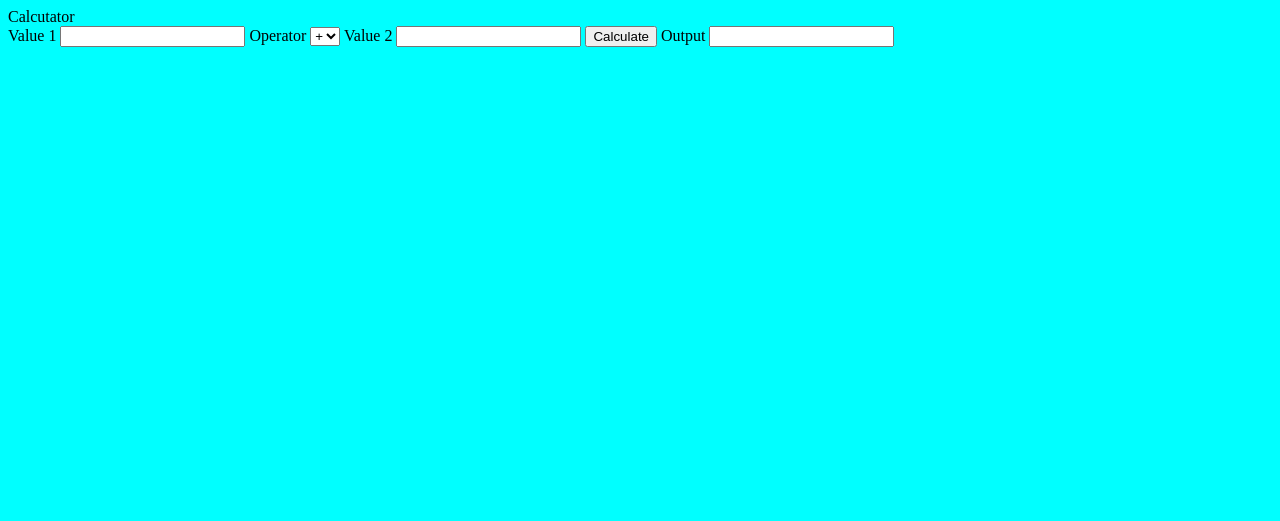
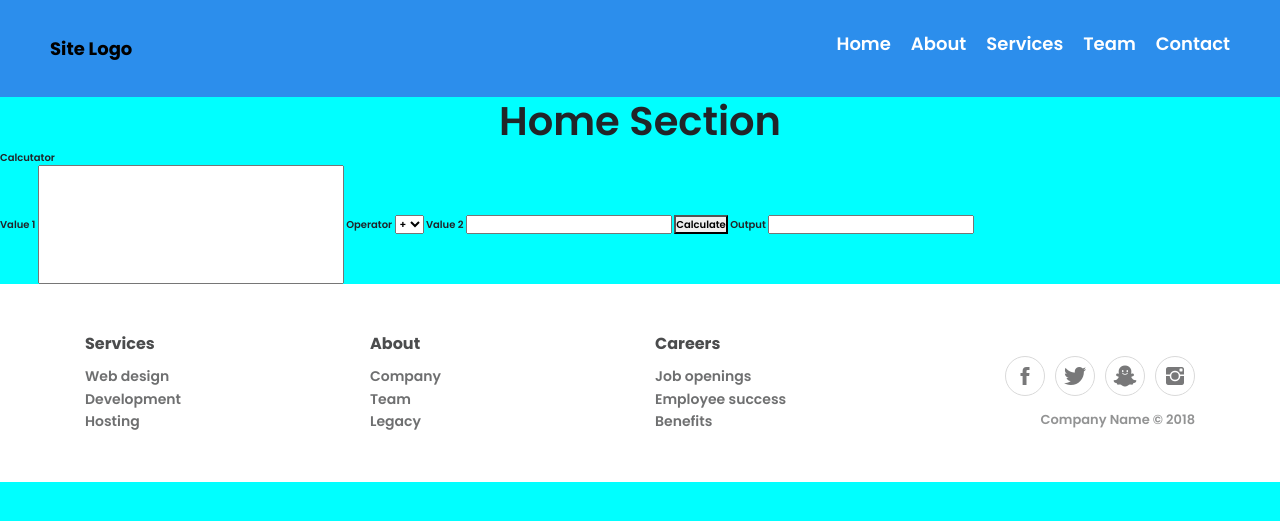
Before and after one commit to ObaidullahAzad/Calculator, a Django app: page / in a window 1280 px wide. Shown: the top 521 px of the page. Run offline with Django 4.2, Linux system fonts and the light colour scheme; some libraries are stand-ins or nearby versions.

Commit message:
Add files via upload

```diff
--- /dev/null
+++ b/static/Function.js
@@ -0,0 +1,14 @@
+let hamMenuIcon = document.getElementById("ham-menu");
+let navBar = document.getElementById("nav-bar");
+let navLinks = navBar.querySelectorAll("li");
+
+hamMenuIcon.addEventListener("click", () => {
+  navBar.classList.toggle("active");
+  hamMenuIcon.classList.toggle("fa-times");
+});
+navLinks.forEach((navLinks) => {
+  navLinks.addEventListener("click", () => {
+    navBar.classList.remove("active");
+    hamMenuIcon.classList.toggle("fa-times");
+  });
+});
--- a/static/Look.css
+++ b/static/Look.css
@@ -1,3 +1,201 @@
 body{
     background-color: aqua;
 }
+* {
+    padding: 0;
+    margin: 0;
+    box-sizing: border-box;
+  }
+  html {
+    font-size: 62.5%;
+  }
+  *:not(i) {
+    font-family: "Poppins", sans-serif;
+  }
+  header {
+
+    width: 100%;
+    background-color: #2c8eec;
+    padding: 3rem 5rem;
+
+  }
+  nav {
+    display: flex;
+    justify-content: space-between;
+    align-items: center;
+  }
+  nav ul {
+    list-style: none;
+    display: flex;
+    gap: 2rem;
+  }
+  nav a {
+    font-size: 1.8rem;
+    text-decoration: none;
+  }
+  nav a#logo {
+    color: #000000;
+    font-weight: 700;
+  }
+  nav ul a {
+    color: #ffffff;
+    font-weight: 600;
+  }
+  nav ul a:hover {
+    border-bottom: 2px solid #ffffff;
+  }
+  section#home {
+    display: grid;
+    place-items: center;
+  }
+  h1 {
+    font-size: 4rem;
+  }
+  #ham-menu {
+    display: none;
+  }
+  nav ul.active {
+    left: 0;
+  }
+  @media only screen and (max-width: 991px) {
+    html {
+      font-size: 56.25%;
+    }
+    header {
+      padding: 2.2rem 5rem;
+    }
+  }
+  @media only screen and (max-width: 767px) {
+    html {
+      font-size: 50%;
+    }
+    #ham-menu {
+      display: block;
+      color: #ffffff;
+    }
+    nav a#logo,
+    #ham-menu {
+      font-size: 3.2rem;
+    }
+    nav ul {
+      background-color: black;
+      position: fixed;
+      left: -100vw;
+      top: 73.6px;
+      width: 100vw;
+      height: calc(100vh - 73.6px);
+      display: flex;
+      flex-direction: column;
+      align-items: center;
+      justify-content: space-around;
+      transition: 1s;
+      gap: 0;
+    }
+  }
+  @media only screen and (max-width: 575px) {
+    html {
+      font-size: 46.87%;
+    }
+    header {
+      padding: 2rem 3rem;
+    }
+    nav ul {
+      top: 65.18px;
+      height: calc(100vh - 65.18px);
+    }
+    footer{
+
+        left: 0;
+        bottom: 0;
+        width: 100%;
+
+    }
+  }
+  .footer-clean {
+    padding:50px 0;
+    background-color:#fff;
+    color:#4b4c4d;
+  }
+
+  .footer-clean h3 {
+    margin-top:0;
+    margin-bottom:12px;
+    font-weight:bold;
+    font-size:16px;
+  }
+
+  .footer-clean ul {
+    padding:0;
+    list-style:none;
+    line-height:1.6;
+    font-size:14px;
+    margin-bottom:0;
+  }
+
+  .footer-clean ul a {
+    color:inherit;
+    text-decoration:none;
+    opacity:0.8;
+  }
+
+  .footer-clean ul a:hover {
+    opacity:1;
+  }
+
+  .footer-clean .item.social {
+    text-align:right;
+  }
+
+  @media (max-width:767px) {
+    .footer-clean .item {
+      text-align:center;
+      padding-bottom:20px;
+    }
+  }
+
+  @media (max-width: 768px) {
+    .footer-clean .item.social {
+      text-align:center;
+    }
+  }
+
+  .footer-clean .item.social > a {
+    font-size:24px;
+    width:40px;
+    height:40px;
+    line-height:40px;
+    display:inline-block;
+    text-align:center;
+    border-radius:50%;
+    border:1px solid #ccc;
+    margin-left:10px;
+    margin-top:22px;
+    color:inherit;
+    opacity:0.75;
+  }
+
+  .footer-clean .item.social > a:hover {
+    opacity:0.9;
+  }
+
+  @media (max-width:991px) {
+    .footer-clean .item.social > a {
+      margin-top:40px;
+    }
+  }
+
+  @media (max-width:767px) {
+    .footer-clean .item.social > a {
+      margin-top:10px;
+    }
+  }
+
+  .footer-clean .copyright {
+    margin-top:14px;
+    margin-bottom:0;
+    font-size:13px;
+    opacity:0.6;
+  }
+#numzone1{
+    padding: 50px;
+}
--- /dev/null
+++ b/templates/footer.html
@@ -0,0 +1,55 @@
+<!DOCTYPE html>
+<html>
+
+<head>
+    <meta charset="utf-8">
+    <meta name="viewport" content="width=device-width, initial-scale=1.0">
+    <title>Untitled</title>
+    <link rel="stylesheet" href="https://cdnjs.cloudflare.com/ajax/libs/twitter-bootstrap/4.1.3/css/bootstrap.min.css">
+    <link rel="stylesheet" href="https://cdnjs.cloudflare.com/ajax/libs/ionicons/2.0.1/css/ionicons.min.css">
+    <link rel="stylesheet" href="/static/Look.css">
+</head>
+
+<body>
+    <footer>
+    <div class="footer-clean">
+        <footer>
+            <div class="container">
+                <div class="row justify-content-center">
+                    <div class="col-sm-4 col-md-3 item">
+                        <h3>Services</h3>
+                        <ul>
+                            <li><a href="#">Web design</a></li>
+                            <li><a href="#">Development</a></li>
+                            <li><a href="#">Hosting</a></li>
+                        </ul>
+                    </div>
+                    <div class="col-sm-4 col-md-3 item">
+                        <h3>About</h3>
+                        <ul>
+                            <li><a href="#">Company</a></li>
+                            <li><a href="#">Team</a></li>
+                            <li><a href="#">Legacy</a></li>
+                        </ul>
+                    </div>
+                    <div class="col-sm-4 col-md-3 item">
+                        <h3>Careers</h3>
+                        <ul>
+                            <li><a href="#">Job openings</a></li>
+                            <li><a href="#">Employee success</a></li>
+                            <li><a href="#">Benefits</a></li>
+                        </ul>
+                    </div>
+                    <div class="col-lg-3 item social"><a href="#"><i class="icon ion-social-facebook"></i></a><a href="#"><i class="icon ion-social-twitter"></i></a><a href="#"><i class="icon ion-social-snapchat"></i></a><a href="#"><i class="icon ion-social-instagram"></i></a>
+                        <p class="copyright">Company Name © 2018</p>
+                    </div>
+                </div>
+            </div>
+        </footer>
+    </div>
+    </footer>
+    <script src="https://cdnjs.cloudflare.com/ajax/libs/jquery/3.2.1/jquery.min.js"></script>
+    <script src="https://cdnjs.cloudflare.com/ajax/libs/twitter-bootstrap/4.1.3/js/bootstrap.bundle.min.js"></script>
+</body>
+
+</html>
--- /dev/null
+++ b/templates/header.html
@@ -0,0 +1,47 @@
+{% load static %}
+<!DOCTYPE html>
+<html lang="en">
+  <head>
+    <meta name="viewport" content="width=device-width, initial-scale=1.0" />
+    <title>Responsive Navigation Bar</title>
+    <!-- Font Awesome Icons -->
+    <link
+      rel="stylesheet"
+      href="https://cdnjs.cloudflare.com/ajax/libs/font-awesome/6.0.0-beta3/css/all.min.css"
+    />
+    <link
+      href="https://fonts.googleapis.com/css2?family=Poppins:wght@600;700&display=swap"
+      rel="stylesheet"
+    />
+    <link rel="stylesheet" href="/static/Look.css" />
+  </head>
+  <body>
+    <header>
+      <nav>
+        <a href="#home" id="logo">Site Logo</a>
+        <i class="fas fa-bars" id="ham-menu"></i>
+        <ul id="nav-bar">
+          <li>
+            <a href="#home">Home</a>
+          </li>
+          <li>
+            <a href="#about">About</a>
+          </li>
+          <li>
+            <a href="#services">Services</a>
+          </li>
+          <li>
+            <a href="#team">Team</a>
+          </li>
+          <li>
+            <a href="#contact">Contact</a>
+          </li>
+        </ul>
+      </nav>
+    </header>
+    <section id="home">
+      <h1>Home Section</h1>
+    </section>
+    <script src="/static/Function.js"></script>
+  </body>
+</html>
--- a/templates/index.html
+++ b/templates/index.html
@@ -8,6 +8,7 @@
     <title>Calculator</title>
 </head>
 <body>
+    {% include "header.html" %}
     <div class="heading">
         Calcutator
     </div>
@@ -15,21 +16,23 @@
         <form method="post">
             {% csrf_token %}
             <label>Value 1</label>
-            <input type="text" name="num1" class="form-control"/>
+            <input type="text" name="num1" id="numzone1"/>
             <label>Operator</label>
-            <select name="opr">
+            <select name="opr" class="select">
                 <option value="+">+</option>
                 <option value="-">-</option>
                 <option value="*">*</option>
                 <option value="/">/</option>
             </select>
             <label>Value 2</label>
-            <input type="text" name="num2" class="form-control"/>
+            <input type="text" name="num2" class="numzone2"/>
             <button type="submit">Calculate</button>
             <label>Output</label>
-            <input type="text" name="Output" class="form-control"/>
+            <input type="text" name="Output" class="numzone3"/>
 
         </form>
     </div>
+    {% include "footer.html" %}
+    <script src="/static/Function.js"></script>
 </body>
 </html>
```
Also changed, not shown: templates/about.html (+103 -0 lines).
